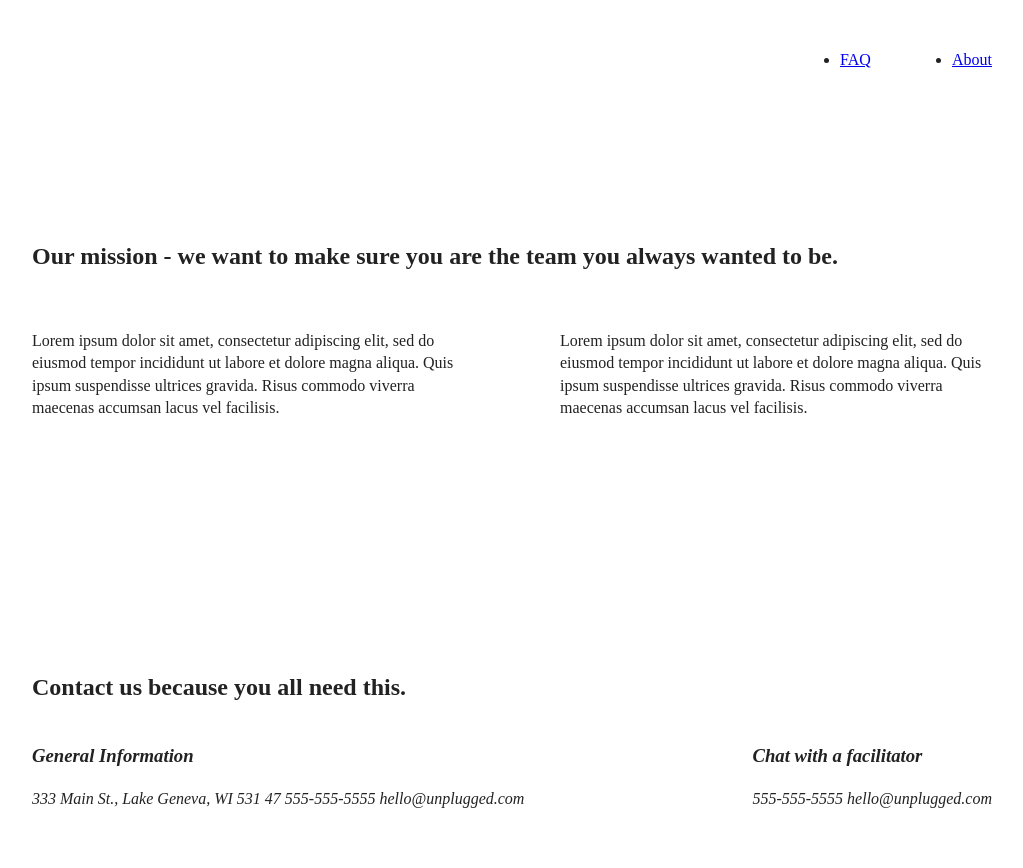
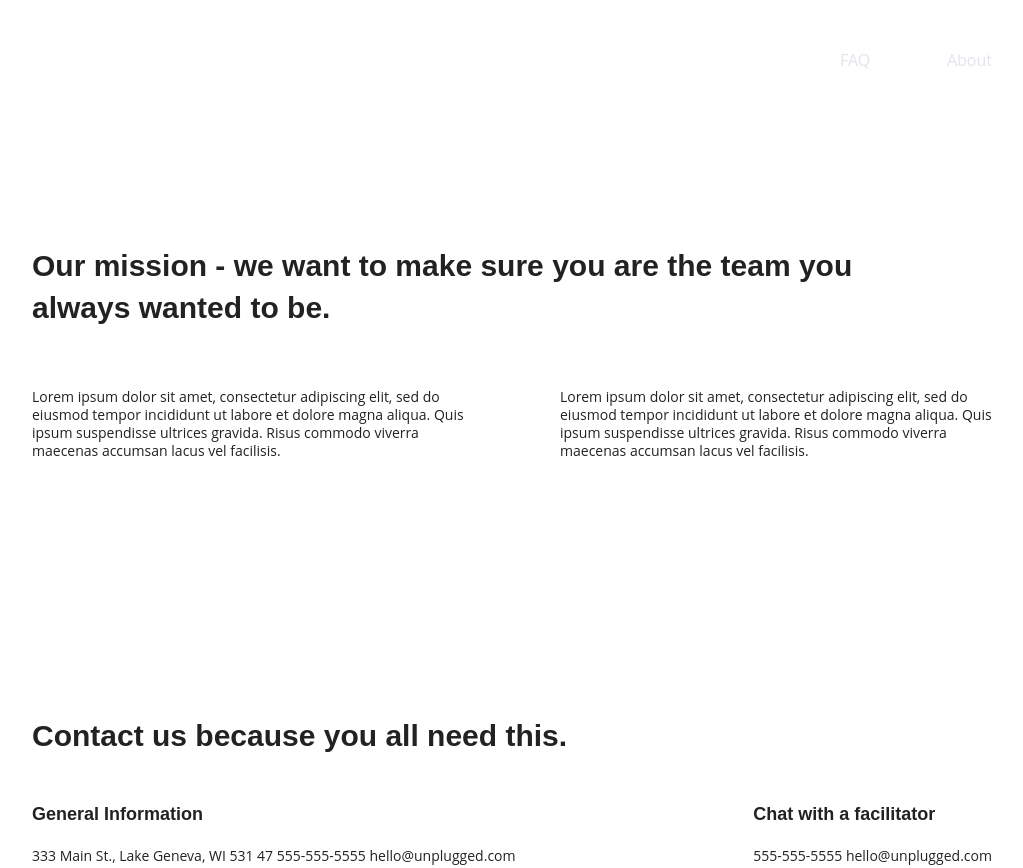
Before and after one commit to kristea/unplugged-retreat, a website: page about/index.html in a window 1280 px wide. Shown: the top 868 px of the page, without its empty margins (128-1151 px from the left). Drawn offline with Linux system fonts and the light colour scheme.

Commit message:
Added text styles

```diff
--- a/css/main.css
+++ b/css/main.css
@@ -87,6 +87,56 @@ textarea {
    Author's custom styles
    ========================================================================== */
 
+   /*------------ General styles -----------*/
+
+   html {
+    font-size: 16px;
+   }
+
+   body {
+    font-family: 'Open Sans', sans-serif;
+    font-size: 1em;
+    text-align: left;
+   }
+
+   ul,
+   ol {
+    list-style-type: none;
+   }
+
+   a {
+    color: #e2e3ed;
+    text-decoration: none;
+   }
+
+   h2 {
+    font-family: 'Poppins', sans-serif;
+    font-size: 1.875em;
+   }
+
+   h3,
+   h4 {
+    font-family: 'Poppins', sans-serif;
+    font-size: 1.125em;
+    margin: 20px 0;
+   }
+
+   p {
+    font-size: 0.875em;
+    line-height: 1.285em;
+   }
+
+   img {
+
+   }
+
+   figure {
+
+   }
+
+   address {
+    font-style: normal;
+  }
 
 .content-wrapper {
   width: 90%;
```
